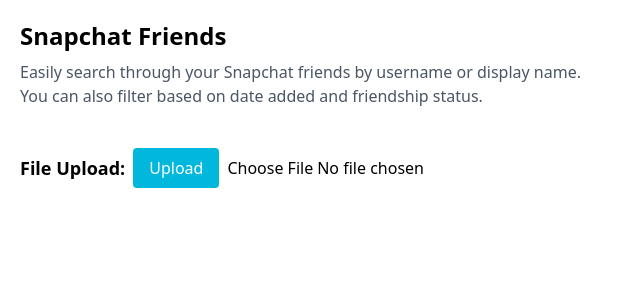
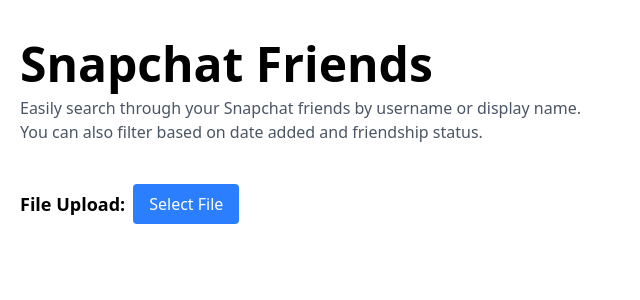
Before and after one commit to Samuelmgp/SCFriends, a React (Vite) app: page / in a window 1280 px wide. Shown: the top 300 px of the page, without its empty margins (0-640 px from the left). Built offline with nearby package versions, Linux system fonts and the light colour scheme.

Commit message:
Added uploader and base template for parsing

```diff
--- a/src/App.tsx
+++ b/src/App.tsx
@@ -1,8 +1,10 @@
+import InputField from "./components/JSONInputField"
+
 function App() {
   return (
     <>
-      <div className="ms-5 mt-5">
-        <h1 className="text-2xl font-bold">Snapchat Friends</h1>
+      <div className="ms-5 mt-10">
+        <h1 className="text-5xl font-bold">Snapchat Friends</h1>
         <p className="mt-2 text-gray-600">
           Easily search through your Snapchat friends by username or display name. <br />
           You can also filter based on date added and friendship status.
@@ -11,8 +13,7 @@
 
       <div className="flex items-center gap-2 mt-10 mx-5">
         <h2 className="text-lg font-bold">File Upload:</h2>
-        <button id="uploadButton" className="bg-cyan-500 text-white px-4 py-2 rounded">Upload</button>
-        <input id="contentFile" type="file" accept=".json"/>
+        <InputField label="Select File" type="file" />
       </div>
     </>
   )
--- /dev/null
+++ b/src/components/JSONInputField.tsx
@@ -0,0 +1,52 @@
+import {useState, useRef} from "react";
+import { parseJSON } from "../utils/parseJSON";
+
+interface InputFieldProps {
+    label: string;
+    placeholder?: string;
+    type?: string;
+}
+
+const InputField: React.FC<InputFieldProps> = ({ label, placeholder = "", type = "application/json" }) => {
+    const [fileName, setFilename] = useState<string>("");
+    const [warn, setWarn] = useState<boolean>(false);
+    const inputRef = useRef<null | HTMLInputElement>(null);
+
+    const handleChange = (e: React.ChangeEvent<HTMLInputElement>) => {
+        const file = e.target.files ? e.target.files[0] : "";
+        /* Special Check */
+        if (file && file.name.endsWith(".json")){
+            warn && setWarn(false);
+            setFilename(file.name);
+
+            // Parse JSON File
+            if (file) parseJSON(file);
+        } else {
+            setFilename("");
+            if (file && file.name !== "") setWarn(true);
+        }
+    };
+
+    const handleLabelClick = () => {
+        if (inputRef.current) {
+            inputRef.current.click();
+        }
+    };
+
+    return (
+        <div className="flex gap-2 items-center">
+            {fileName && <span className="text-green-800">{fileName}</span>}
+            {warn && <span className="text-red-500">Please select a valid JSON file.</span>}
+            <label className="px-4 py-2 text-white bg-blue-500 rounded hover:bg-blue-600 active:bg-blue-700" onClick={handleLabelClick}>{label}</label>
+            <input
+                ref={inputRef}
+                type={type}
+                placeholder={placeholder}
+                onChange={handleChange}
+                className="hidden"
+            />
+        </div>
+    );
+};
+
+export default InputField;
--- /dev/null
+++ b/src/types.ts
@@ -0,0 +1,22 @@
+export type Friend = {
+    username: string;
+    displayName: string;
+    dateAdded: Date;
+    dateChanged?: Date;
+    source?: string;
+}
+
+export type dataSnapshot = {
+    name: string;
+    created: Date;
+    Friends: Friend[];
+    Blocked: Friend[];
+    Deleted: Friend[];
+    Pending: Friend[];
+}
+
+export type testSnapshot = {
+    id: string;
+    name: string;
+    date: string;
+}
--- /dev/null
+++ b/src/utils/parseJSON.ts
@@ -0,0 +1,19 @@
+import type { dataSnapshot, Friend } from '../types';
+
+export function parseJSON(jsonFile: File): dataSnapshot | null {
+    const reader = new FileReader();
+
+    reader.onload = () => {
+        try {
+            console.log(reader.result);
+            const parsed = JSON.parse(reader.result as string);
+
+            return parsed;
+        }catch (error) {
+            console.warn('Could not parse: ', error);
+        }
+    }
+
+    reader.readAsText(jsonFile);
+    return null;
+};
```
Also changed, not shown: src/utils/save.ts (added).
